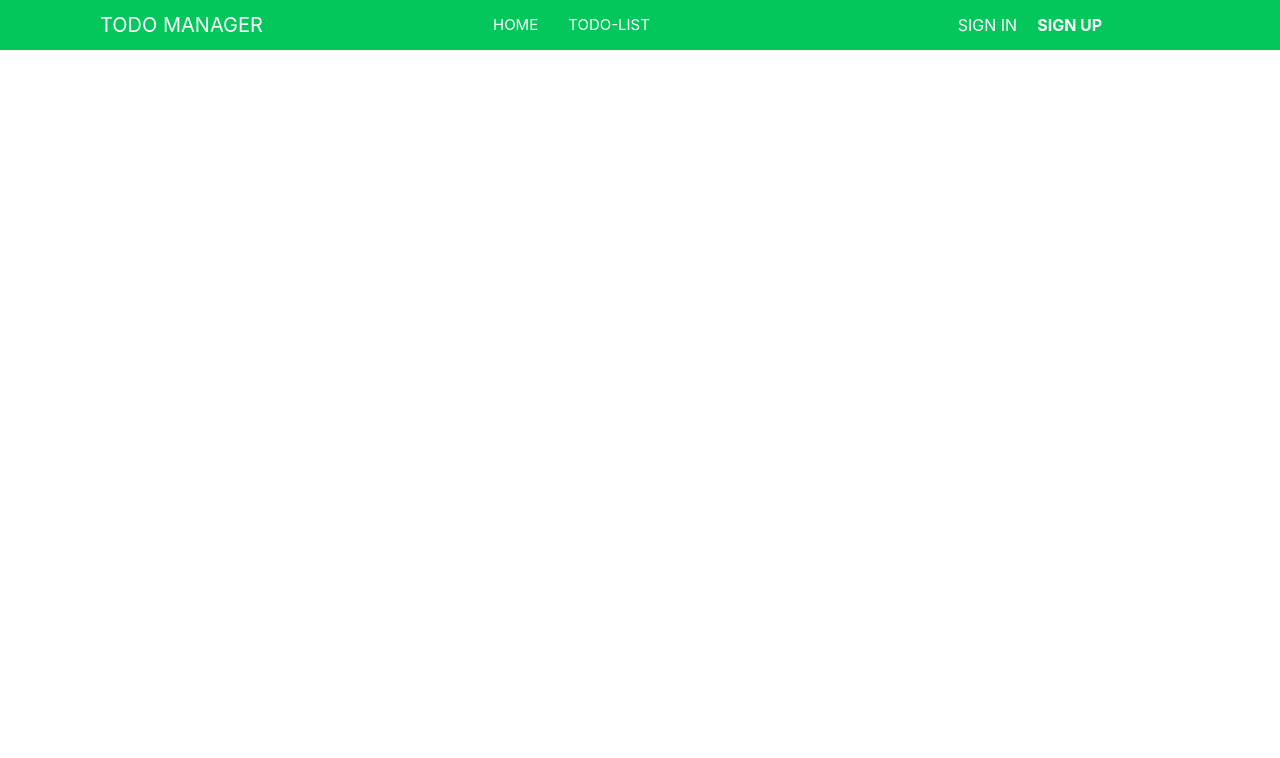
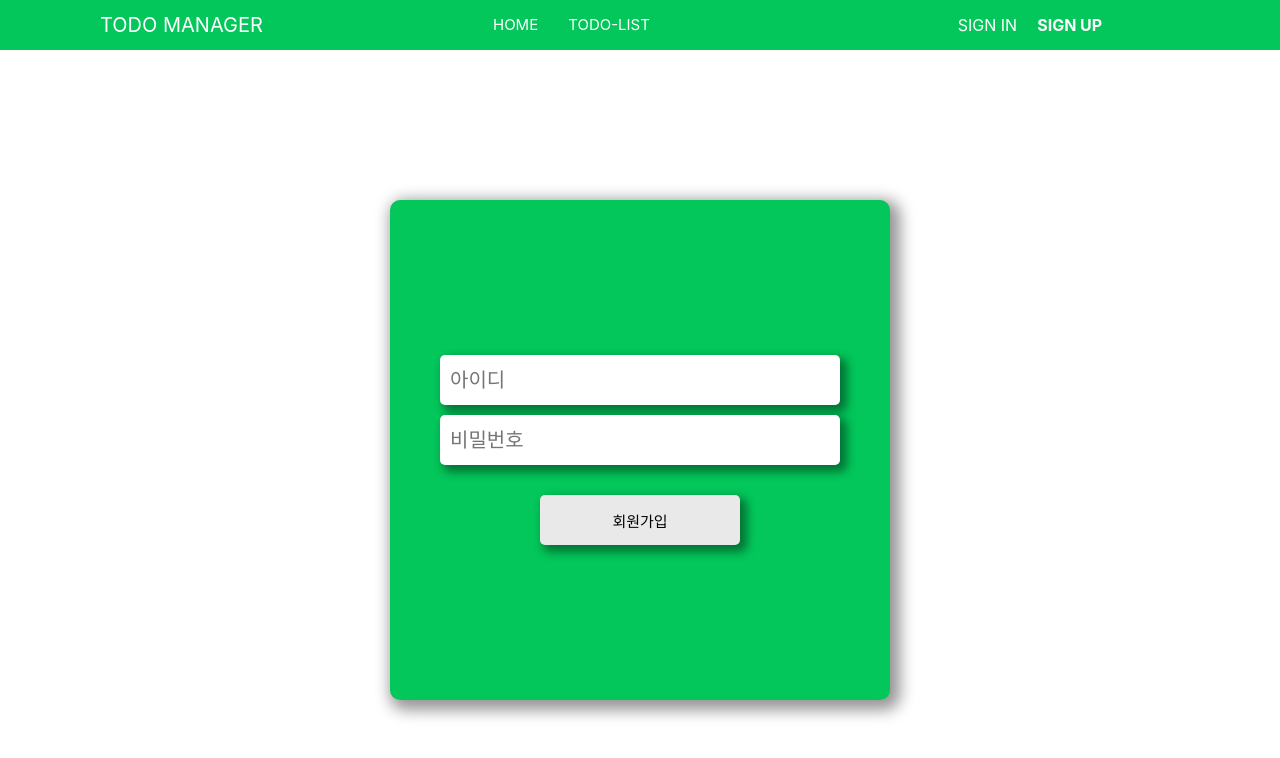
Before and after one commit to HWAHAEBANG/improved-todo-list, a React (Create React App) app: page /signup in a window 1280 px wide. Shown: the top 758 px of the page. Built offline with nearby package versions, Linux system fonts and the light colour scheme.

Commit message:
style:signup 페이지 UI 구성

```diff
--- a/src/pages/SignupPage/index.tsx
+++ b/src/pages/SignupPage/index.tsx
@@ -1,5 +1,21 @@
+import * as Styled from '../SigninPage/styled';
+
 const SignupPage = () => {
-  return <div>upPage</div>;
+  const handleSubmit = () => {
+    alert('회원가입');
+  };
+
+  return (
+    <Styled.AuthContainer>
+      <Styled.AuthInner>
+        <Styled.AuthBox onSubmit={handleSubmit}>
+          <Styled.StyledInput type="text" placeholder="아이디" />
+          <Styled.StyledInput type="password" placeholder="비밀번호" />
+          <Styled.StyledButton>회원가입</Styled.StyledButton>
+        </Styled.AuthBox>
+      </Styled.AuthInner>
+    </Styled.AuthContainer>
+  );
 };
 
 export default SignupPage;
```
